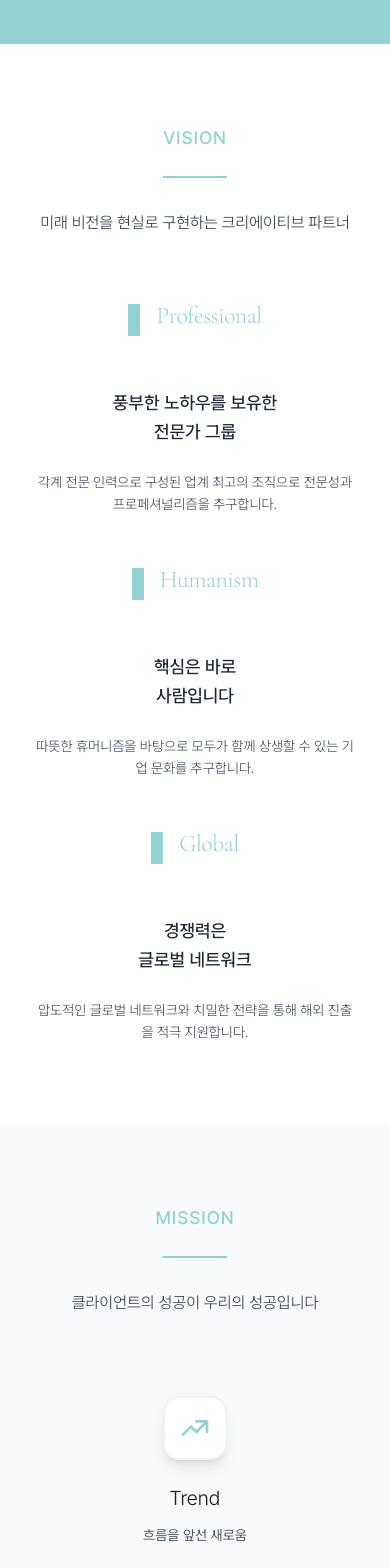
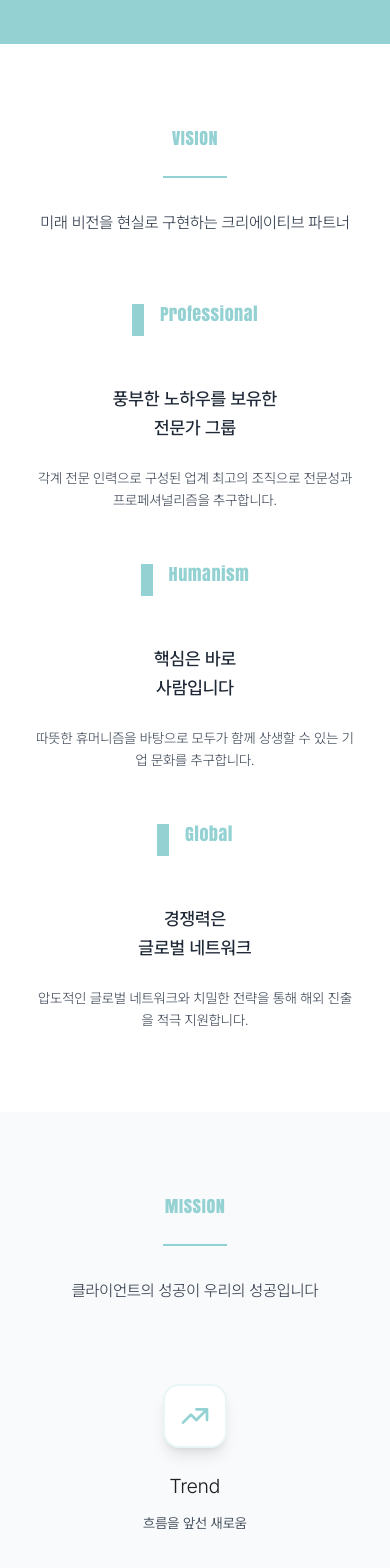
Before and after one commit to neoskorea/neos-homepage, a Next.js app: page / in a window 390 px wide. Shown: the part 800-2368 px from the top of the page. Built offline with nearby package versions, Linux system fonts and the light colour scheme.

Commit message:
feat: 각 타이틀에 신규 폰트 적용

```diff
--- a/app/globals.css
+++ b/app/globals.css
@@ -4,9 +4,9 @@
 
 /* Custom Fonts */
 @font-face {
-  font-family: 'Cormorant Garamond';
-  src: url('/fonts/CormorantGaramond-VariableFont_wght.ttf') format('truetype');
-  font-weight: 100 900;
+  font-family: 'Anton';
+  src: url('/fonts/anton.ttf') format('truetype');
+  font-weight: normal;
   font-style: normal;
   font-display: swap;
 }
@@ -45,7 +45,7 @@
   }
 
   .font-heading {
-    font-family: 'Cormorant Garamond', serif;
+    font-family: 'Anton', var(--font-inter), 'Inter', system-ui, sans-serif;
   }
 }
 
--- a/app/page.tsx
+++ b/app/page.tsx
@@ -121,7 +121,7 @@ export default function Home() {
       <Section className="py-20 md:py-32 lg:py-40 fade-in-on-scroll">
         <div className="max-w-6xl mx-auto px-4 md:px-6">
           <div className="text-center mb-16 md:mb-24">
-            <h2 className="text-lg md:text-xl lg:text-2xl font-medium text-primary mb-6 md:mb-8 tracking-wider uppercase">
+            <h2 className="text-lg md:text-xl lg:text-2xl font-heading font-normal text-primary mb-6 md:mb-8 tracking-wide uppercase">
               {t('vision.title')}
             </h2>
             <div className="w-16 h-0.5 bg-primary mx-auto mb-8 md:mb-12"></div>
@@ -135,7 +135,7 @@ export default function Home() {
               <div className="flex items-start mb-8 md:mb-10 justify-center md:justify-start">
                 <div className="w-3 h-8 bg-primary mr-4 flex-shrink-0 mt-1"></div>
                 <div>
-                  <h3 className="text-2xl md:text-3xl lg:text-4xl font-heading font-light text-primary mb-6 md:mb-8 tracking-tight">{t('vision.professional.title')}</h3>
+                  <h3 className="text-lg md:text-xl lg:text-2xl font-heading font-normal text-primary mb-6 md:mb-8 tracking-wide">{t('vision.professional.title')}</h3>
                 </div>
               </div>
               <div className="md:pl-7">
@@ -152,7 +152,7 @@ export default function Home() {
               <div className="flex items-start mb-8 md:mb-10 justify-center md:justify-start">
                 <div className="w-3 h-8 bg-primary mr-4 flex-shrink-0 mt-1"></div>
                 <div>
-                  <h3 className="text-2xl md:text-3xl lg:text-4xl font-heading font-light text-primary mb-6 md:mb-8 tracking-tight">{t('vision.humanism.title')}</h3>
+                  <h3 className="text-lg md:text-xl lg:text-2xl font-heading font-normal text-primary mb-6 md:mb-8 tracking-wide">{t('vision.humanism.title')}</h3>
                 </div>
               </div>
               <div className="md:pl-7">
@@ -169,7 +169,7 @@ export default function Home() {
               <div className="flex items-start mb-8 md:mb-10 justify-center md:justify-start">
                 <div className="w-3 h-8 bg-primary mr-4 flex-shrink-0 mt-1"></div>
                 <div>
-                  <h3 className="text-2xl md:text-3xl lg:text-4xl font-heading font-light text-primary mb-6 md:mb-8 tracking-tight">{t('vision.global.title')}</h3>
+                  <h3 className="text-lg md:text-xl lg:text-2xl font-heading font-normal text-primary mb-6 md:mb-8 tracking-wide">{t('vision.global.title')}</h3>
                 </div>
               </div>
               <div className="md:pl-7">
@@ -189,7 +189,7 @@ export default function Home() {
       <Section className="py-20 md:py-32 lg:py-40 bg-gray-50 fade-in-on-scroll">
         <div className="max-w-6xl mx-auto px-4 md:px-6">
           <div className="text-center mb-16 md:mb-24">
-            <h2 className="text-lg md:text-xl lg:text-2xl font-medium text-primary mb-6 md:mb-8 tracking-wider uppercase">
+            <h2 className="text-lg md:text-xl lg:text-2xl font-heading font-normal text-primary mb-6 md:mb-8 tracking-wide uppercase">
               {t('mission.title')}
             </h2>
             <div className="w-16 h-0.5 bg-primary mx-auto mb-8 md:mb-12"></div>
@@ -277,7 +277,7 @@ export default function Home() {
       <Section className="py-20 md:py-32 lg:py-40">
         <div className="max-w-6xl mx-auto px-4 md:px-6">
           <div className="text-center mb-16 md:mb-24">
-            <h2 className="text-lg md:text-xl lg:text-2xl font-medium text-primary mb-6 md:mb-8 tracking-wider uppercase">
+            <h2 className="text-lg md:text-xl lg:text-2xl font-heading font-normal text-primary mb-6 md:mb-8 tracking-wide uppercase">
               {t('history.title')}
             </h2>
             <div className="w-16 h-0.5 bg-primary mx-auto mb-8 md:mb-12"></div>
@@ -444,7 +444,7 @@ export default function Home() {
       <Section className="py-20 md:py-32 lg:py-40 bg-gray-50 fade-in-on-scroll overflow-hidden">
         <div className="max-w-6xl mx-auto px-4 md:px-6">
           <div className="text-center mb-16 md:mb-20">
-            <h2 className="text-lg md:text-xl lg:text-2xl font-medium text-primary mb-6 md:mb-8 tracking-wider uppercase">
+            <h2 className="text-lg md:text-xl lg:text-2xl font-heading font-normal text-primary mb-6 md:mb-8 tracking-wide uppercase">
               {t('works.title')}
             </h2>
             <div className="w-16 h-0.5 bg-primary mx-auto mb-8 md:mb-12"></div>
@@ -469,7 +469,7 @@ export default function Home() {
                     <span className="w-1.5 h-1.5 sm:w-2 sm:h-2 bg-primary rounded-full mr-1.5 sm:mr-2"></span>
                     {t('labels.featuredCampaign')}
                   </div>
-                  <h3 className="text-2xl sm:text-3xl md:text-4xl lg:text-5xl font-heading font-light text-white mb-2 sm:mb-3 md:mb-4">{t('works.misamoGoogle.title')}</h3>
+                  <h3 className="text-xl sm:text-2xl md:text-3xl lg:text-4xl font-heading font-normal text-white mb-2 sm:mb-3 md:mb-4 tracking-wide">{t('works.misamoGoogle.title')}</h3>
                   <p className="text-sm sm:text-lg md:text-xl text-gray-200 leading-relaxed mb-3 sm:mb-4 md:mb-6">
                     {t('works.misamoGoogle.description')}
                   </p>
@@ -498,7 +498,7 @@ export default function Home() {
                   <div className="inline-flex items-center px-2 py-1 sm:px-3 sm:py-1 bg-primary/20 backdrop-blur-sm rounded-full text-white text-xs font-medium mb-2 sm:mb-3 md:mb-4">
                     {t('labels.broadcasting')}
                   </div>
-                  <h3 className="text-lg sm:text-xl md:text-2xl lg:text-3xl font-heading font-light text-white mb-2 sm:mb-3">{t('works.sbc.title')}</h3>
+                  <h3 className="text-base sm:text-lg md:text-xl lg:text-2xl font-heading font-normal text-white mb-2 sm:mb-3 tracking-wide">{t('works.sbc.title')}</h3>
                   <p className="text-sm sm:text-base text-gray-200 leading-relaxed">
                     {t('works.sbc.description')}
                   </p>
@@ -522,7 +522,7 @@ export default function Home() {
                   <div className="inline-flex items-center px-2 py-1 sm:px-3 sm:py-1 bg-primary/20 backdrop-blur-sm rounded-full text-white text-xs font-medium mb-2 sm:mb-3 md:mb-4">
                     {t('labels.webtoonPlanning')}
                   </div>
-                  <h3 className="text-lg sm:text-xl md:text-2xl lg:text-3xl font-heading font-light text-white mb-2 sm:mb-3">{t('works.delete.title')}</h3>
+                  <h3 className="text-base sm:text-lg md:text-xl lg:text-2xl font-heading font-normal text-white mb-2 sm:mb-3 tracking-wide">{t('works.delete.title')}</h3>
                   <p className="text-sm sm:text-base text-gray-200 leading-relaxed whitespace-pre-line">
                     {t('works.delete.description')}
                   </p>
@@ -546,7 +546,7 @@ export default function Home() {
       <section className="py-20 md:py-32 lg:py-40 fade-in-on-scroll overflow-hidden">
         <div className="max-w-6xl mx-auto px-4 md:px-6">
           <div className="text-center mb-16 md:mb-20">
-            <h2 className="text-lg md:text-xl lg:text-2xl font-medium text-primary mb-6 md:mb-8 tracking-wider uppercase">
+            <h2 className="text-lg md:text-xl lg:text-2xl font-heading font-normal text-primary mb-6 md:mb-8 tracking-wide uppercase">
               {t('clients.title')}
             </h2>
             <div className="w-16 h-0.5 bg-primary mx-auto mb-8 md:mb-12"></div>
@@ -613,7 +613,7 @@ export default function Home() {
       <Section className="py-20 md:py-32 lg:py-40 fade-in-on-scroll overflow-hidden bg-gray-50">
         <div className="max-w-6xl mx-auto px-4 md:px-6">
           <div className="text-center mb-16 md:mb-24">
-            <h2 className="text-lg md:text-xl lg:text-2xl font-medium text-primary mb-6 md:mb-8 tracking-wider uppercase">
+            <h2 className="text-lg md:text-xl lg:text-2xl font-heading font-normal text-primary mb-6 md:mb-8 tracking-wide uppercase">
               {t('partners.title')}
             </h2>
             <div className="w-16 h-0.5 bg-primary mx-auto mb-8 md:mb-12"></div>
--- a/tailwind.config.js
+++ b/tailwind.config.js
@@ -35,7 +35,7 @@ module.exports = {
       },
       fontFamily: {
         sans: ['var(--font-pretendard)', 'Noto Sans KR', 'sans-serif'],
-        heading: ['Cormorant Garamond', 'serif'],
+        heading: ['Anton', 'var(--font-inter)', 'Inter', 'system-ui', 'sans-serif'],
       },
       fontSize: {
         '2xs': ['0.625rem', { lineHeight: '0.75rem' }],
```
Also changed, not shown: public/fonts/anton.ttf (added).
